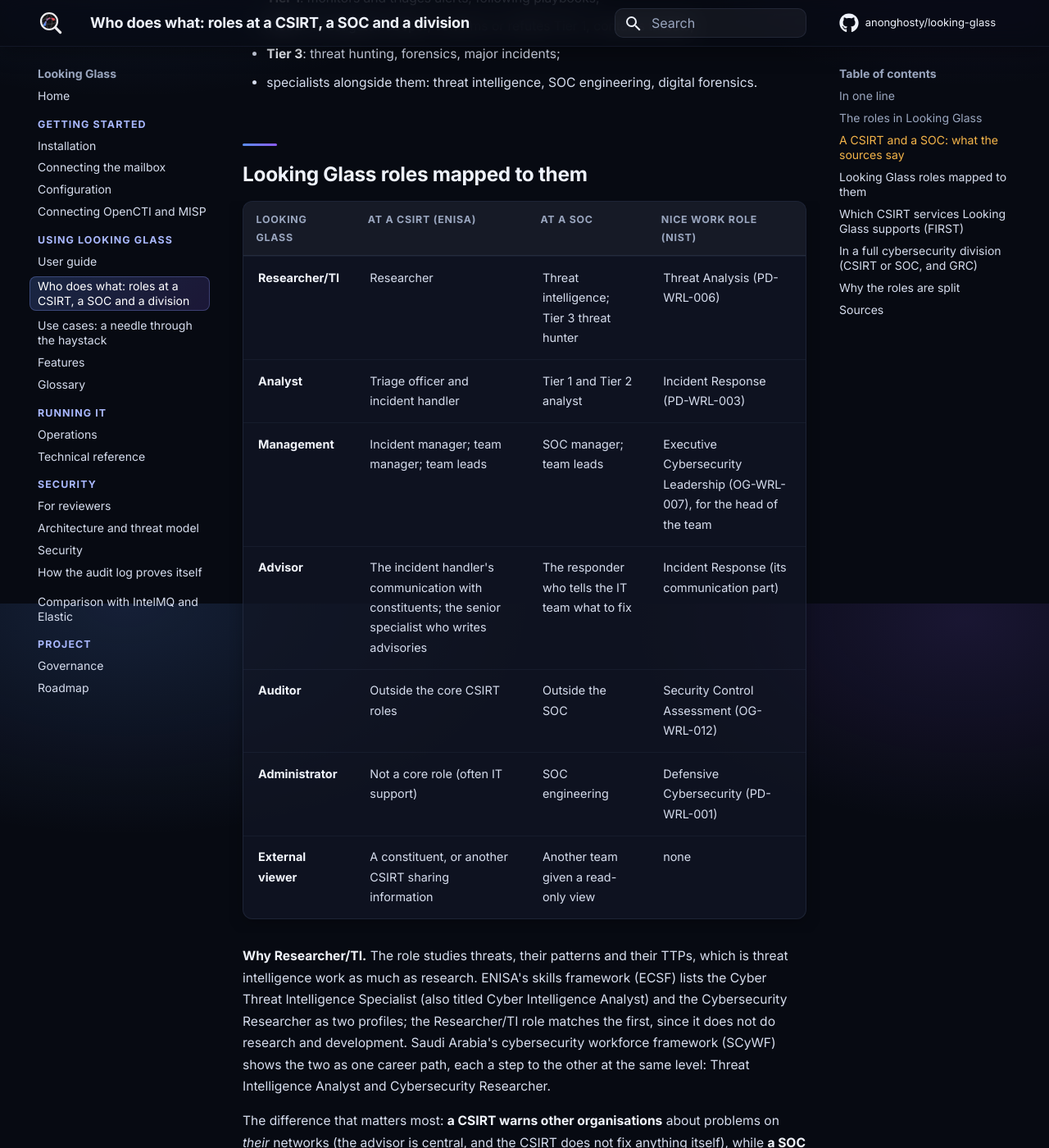
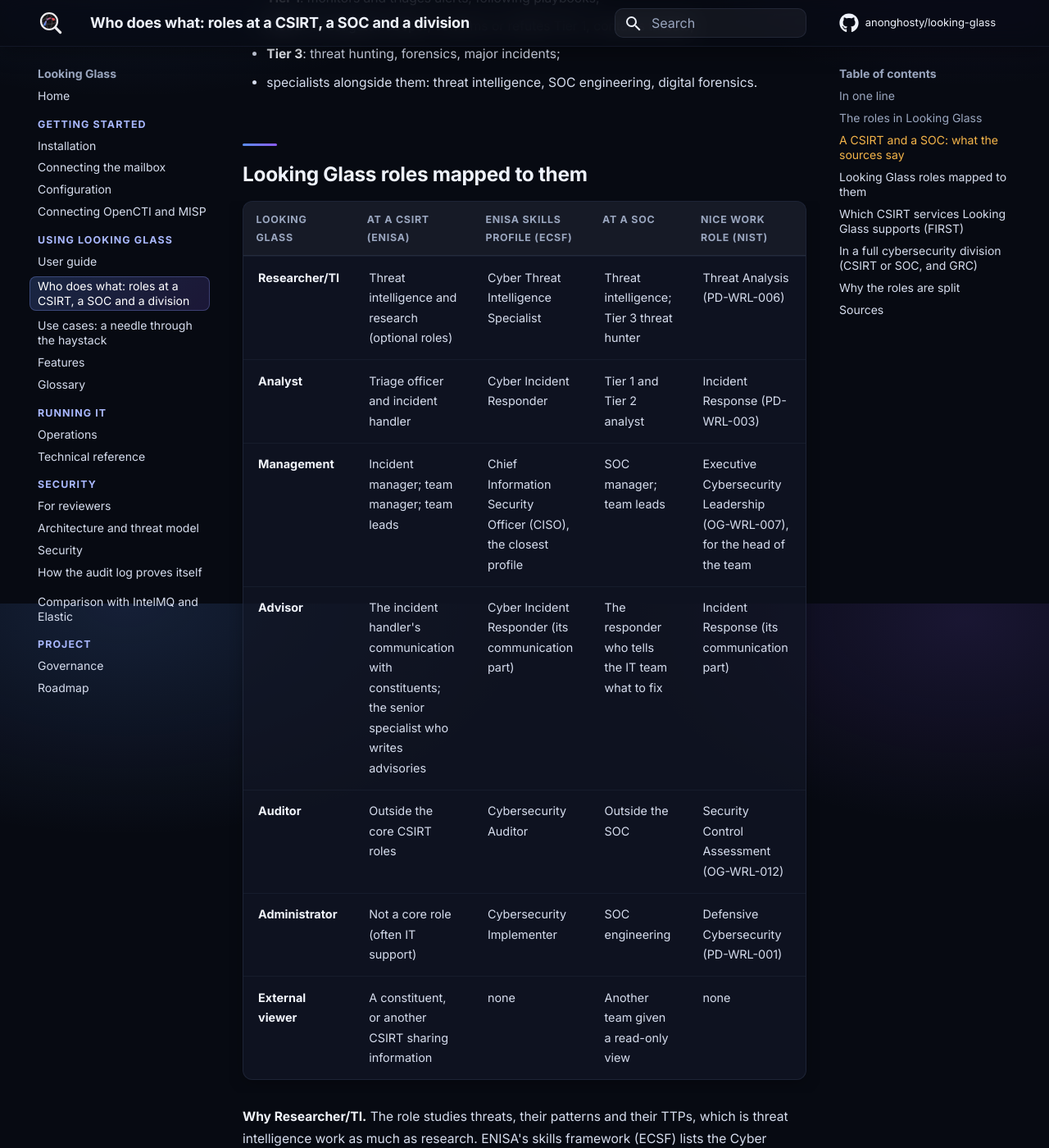
Before and after one commit to anonghosty/looking-glass, an MkDocs documentation site: the page built from docs/ROLES.md, in a window 1280 px wide and 1400 px high, scrolled down 2864 px. Shown: the whole window at 82% size. Built offline with MkDocs 1.6.1 and Material for MkDocs 9.7.7, drawn with Linux system fonts in a browser that asks for light colours; comment, search, counter and statistics services are not loaded; some of the changed text lies outside the part shown.

Commit message:
Docs: Roles table names each role's ENISA skills profile
A new column maps every Looking Glass role to its profile in ENISA's European Cybersecurity Skills Framework (ECSF).
Researcher/TI is the Cyber Threat Intelligence Specialist, as the text under the table already said; the table had
said "Researcher". The NIST NICE work roles were checked against NICE Framework Components v2.2.0 and are unchanged.

```diff
--- a/docs/ROLES.md
+++ b/docs/ROLES.md
@@ -52,15 +52,15 @@ SOC staff are commonly organised in tiers. This is industry practice, not a stan
 
 ## Looking Glass roles mapped to them
 
-| Looking Glass | At a CSIRT (ENISA) | At a SOC | NICE work role (NIST) |
-|---|---|---|---|
-| **Researcher/TI** | Researcher | Threat intelligence; Tier 3 threat hunter | Threat Analysis (PD-WRL-006) |
-| **Analyst** | Triage officer and incident handler | Tier 1 and Tier 2 analyst | Incident Response (PD-WRL-003) |
-| **Management** | Incident manager; team manager; team leads | SOC manager; team leads | Executive Cybersecurity Leadership (OG-WRL-007), for the head of the team |
-| **Advisor** | The incident handler's communication with constituents; the senior specialist who writes advisories | The responder who tells the IT team what to fix | Incident Response (its communication part) |
-| **Auditor** | Outside the core CSIRT roles | Outside the SOC | Security Control Assessment (OG-WRL-012) |
-| **Administrator** | Not a core role (often IT support) | SOC engineering | Defensive Cybersecurity (PD-WRL-001) |
-| **External viewer** | A constituent, or another CSIRT sharing information | Another team given a read-only view | none |
+| Looking Glass | At a CSIRT (ENISA) | ENISA skills profile (ECSF) | At a SOC | NICE work role (NIST) |
+|---|---|---|---|---|
+| **Researcher/TI** | Threat intelligence and research (optional roles) | Cyber Threat Intelligence Specialist | Threat intelligence; Tier 3 threat hunter | Threat Analysis (PD-WRL-006) |
+| **Analyst** | Triage officer and incident handler | Cyber Incident Responder | Tier 1 and Tier 2 analyst | Incident Response (PD-WRL-003) |
+| **Management** | Incident manager; team manager; team leads | Chief Information Security Officer (CISO), the closest profile | SOC manager; team leads | Executive Cybersecurity Leadership (OG-WRL-007), for the head of the team |
+| **Advisor** | The incident handler's communication with constituents; the senior specialist who writes advisories | Cyber Incident Responder (its communication part) | The responder who tells the IT team what to fix | Incident Response (its communication part) |
+| **Auditor** | Outside the core CSIRT roles | Cybersecurity Auditor | Outside the SOC | Security Control Assessment (OG-WRL-012) |
+| **Administrator** | Not a core role (often IT support) | Cybersecurity Implementer | SOC engineering | Defensive Cybersecurity (PD-WRL-001) |
+| **External viewer** | A constituent, or another CSIRT sharing information | none | Another team given a read-only view | none |
 
 **Why Researcher/TI.** The role studies threats, their patterns and their TTPs, which is threat intelligence work as
 much as research. ENISA's skills framework (ECSF) lists the Cyber Threat Intelligence Specialist (also titled Cyber
@@ -140,7 +140,7 @@ and Looking Glass gives each of them only what their job needs.
 - ENISA, [Recruitment of CSIRT staff (toolset)](https://enisa.europa.eu/topics/trainings-for-cybersecurity-specialists/online-training-material/documents/2016-resources/recruitment_of_csirt_staff-toolset).
 - FIRST, [CSIRT Services Framework v2.1](https://www.first.org/standards/frameworks/csirts/csirt_services_framework_v2.1): sections 1 and 5–9 (services, not roles).
 - NIST / CISA NICCS, [NICE Framework work roles](https://niccs.cisa.gov/workforce-development/nice-framework) (Protection and Defense; Oversight and Governance), among them [Cybersecurity Policy and Planning](https://niccs.cisa.gov/tools/nice-framework/work-role/cybersecurity-policy-and-planning) and [Executive Cybersecurity Leadership](https://niccs.cisa.gov/tools/nice-framework/work-role/executive-cybersecurity-leadership).
-- ENISA, [European Cybersecurity Skills Framework, role profiles](https://www.enisa.europa.eu/publications/european-cybersecurity-skills-framework-role-profiles) (September 2022): 2.4 Cyber Threat Intelligence Specialist; 2.9 Cybersecurity Researcher.
+- ENISA, [European Cybersecurity Skills Framework, role profiles](https://www.enisa.europa.eu/publications/european-cybersecurity-skills-framework-role-profiles) (September 2022): 2.4 Cyber Threat Intelligence Specialist; 2.9 Cybersecurity Researcher; also the Cyber Incident Responder, Chief Information Security Officer (CISO), Cybersecurity Auditor and Cybersecurity Implementer profiles.
 - National Cybersecurity Authority (Saudi Arabia), [Saudi Cybersecurity Workforce Framework (SCyWF)](https://nca.gov.sa/en/regulatory-documents/frameworks-and-standard-list/scywf/), Career Progression: Cybersecurity Researcher (pp. 47 to 50) and Threat Intelligence Analyst (pp. 136 to 138).
 - NIST / CISA NICCS, [Threat Analysis (PD-WRL-006)](https://niccs.cisa.gov/tools/nice-framework/work-role/threat-analysis).
 - SOC tiers (industry practice): [Palo Alto Networks, SOC roles and responsibilities](https://paloaltonetworks.com/cyberpedia/soc-roles-and-responsibilities).
```
Also changed, not shown: CHANGELOG.md (+7 -0 lines).
